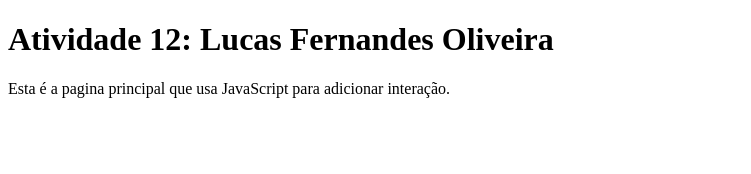
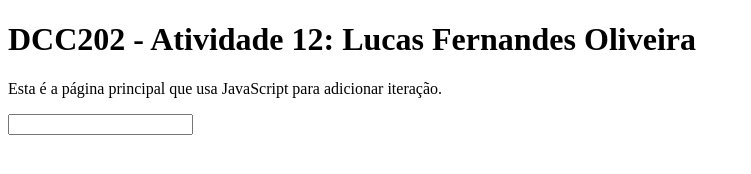
Before and after one commit to ufjf-dcc202/ufjf-dcc202-2023-3-b-atv12-lucasferoli, a website: page index.html in a window 1280 px wide. Shown: the whole page, without its empty margins (0-751 px from the left). Drawn offline with Linux system fonts and the light colour scheme.

Commit message:
corrigido para testes rodarem, form criado

```diff
--- a/index.html
+++ b/index.html
@@ -3,15 +3,18 @@
 <head>
     <meta charset="UTF-8">
     <meta name="viewport" content="width=device-width, initial-scale=1.0">
-    <title>Atividade 12: Lucas Fernandes Oliveira</title>
+    <title>DCC202 - Atividade 12: Lucas Fernandes Oliveira</title>
 <script src="main.js" type="module"></script>
 </head>
 <body>
-    <h1>
-        Atividade 12: Lucas Fernandes Oliveira
-    </h1>
-    <p>
-        Esta é a pagina principal que usa JavaScript para adicionar interação.
-    </p>
+<main>
+    <h1>DCC202 - Atividade 12: Lucas Fernandes Oliveira </h1>
+    <p>Esta é a página principal que usa JavaScript para adicionar iteração.</p>
+<section>
+<form name="entrada">
+    <input name="test">
+</form>
+</section>
+</main>
 </body>
 </html>
```
Also changed, not shown: e2e/index.html.spec.js (+1 -1 lines).
